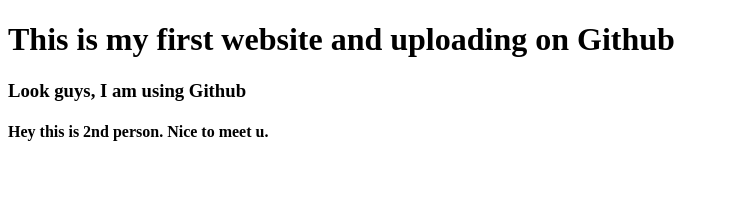
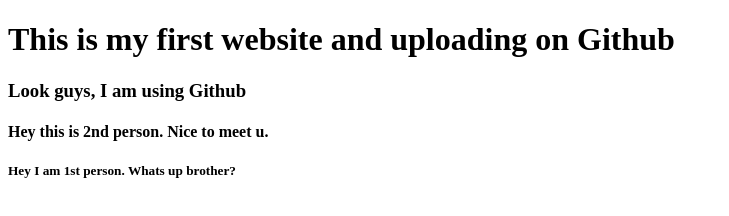
Before and after one commit to farhanshahriyar/myfirstwebsite, a plain HTML site: page index.html in a window 1280 px wide. Shown: the whole page, without its empty margins (0-729 px from the left). Drawn offline with Linux system fonts and the light colour scheme.

Commit message:
ok i understand

```diff
--- a/index.html
+++ b/index.html
@@ -9,5 +9,6 @@
     <h1>This is my first website and uploading on Github</h1>
     <h3>Look guys, I am using Github</h3>
     <h4>Hey this is 2nd person. Nice to meet u.</h4>
+    <h5>Hey I am 1st person. Whats up brother?</h5>
 </body>
 </html>
```
